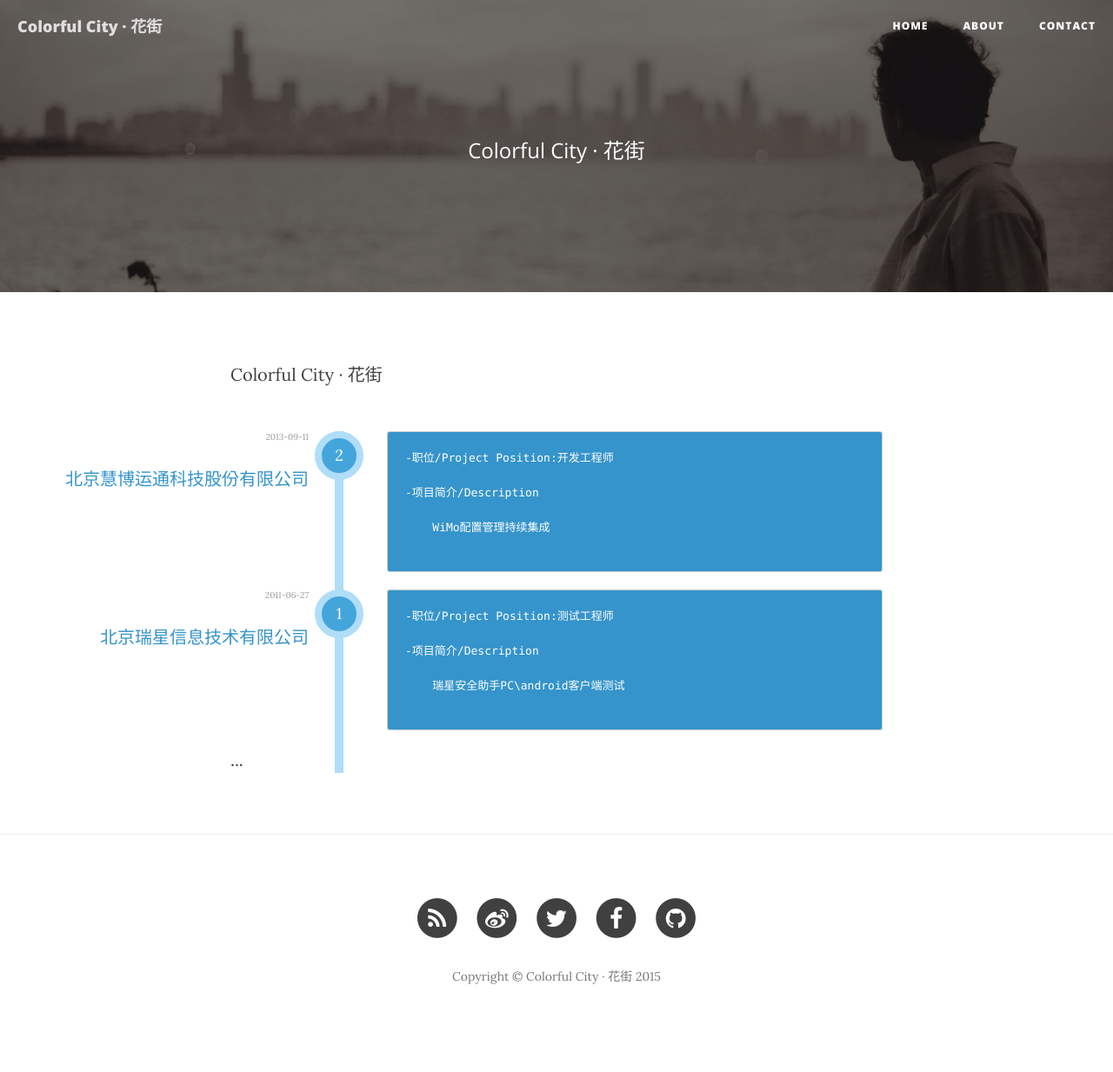
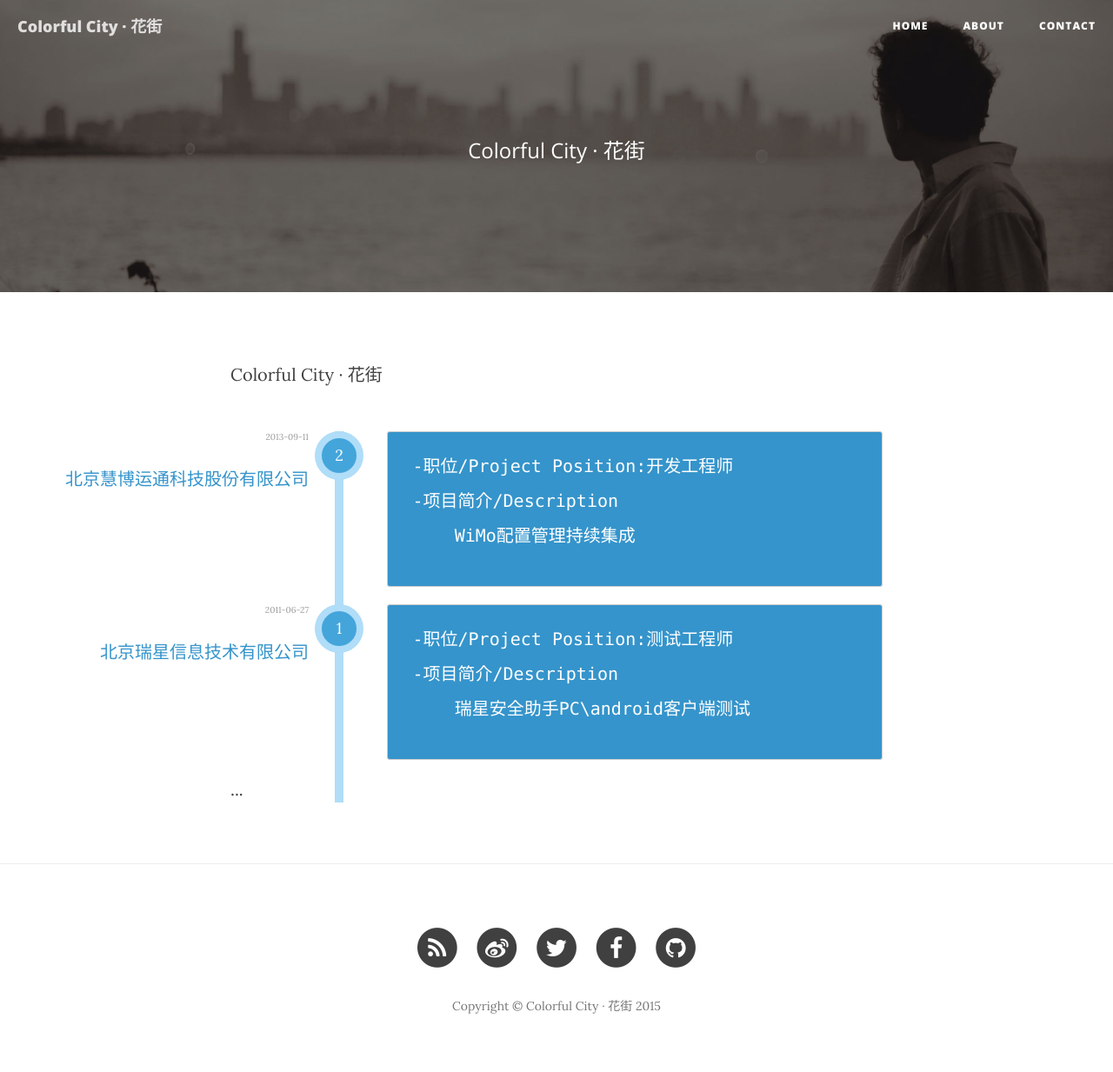
Before and after one commit to dongyupu/colorfulcity, a Jekyll site: the page built from about.html, in a window 1280 px wide. Shown: the whole page at 87% size. Built offline with Jekyll 4.4.1, drawn with Linux system fonts in a browser that asks for light colours; nearby versions of some CDN libraries; before the commit the page ends 1199 px from its top, so only the background shows below that.

Commit message:
Update about.html

```diff
--- a/about.html
+++ b/about.html
@@ -56,10 +56,10 @@ header-img: "img/about-bg.jpg"
 	}
 	ul.timeline li .content pre {
 		background-color: #3594cb;
-		padding: 20px;
+		padding: 5%;
 		color: #fff;
-		font-size: 13px;
-		line-height: 20px;
+		font-size: 100%;
+		line-height: 100%;
 	}
 	ul.timeline li.alt .content pre {
 		background-color: #43B1F1;
```
